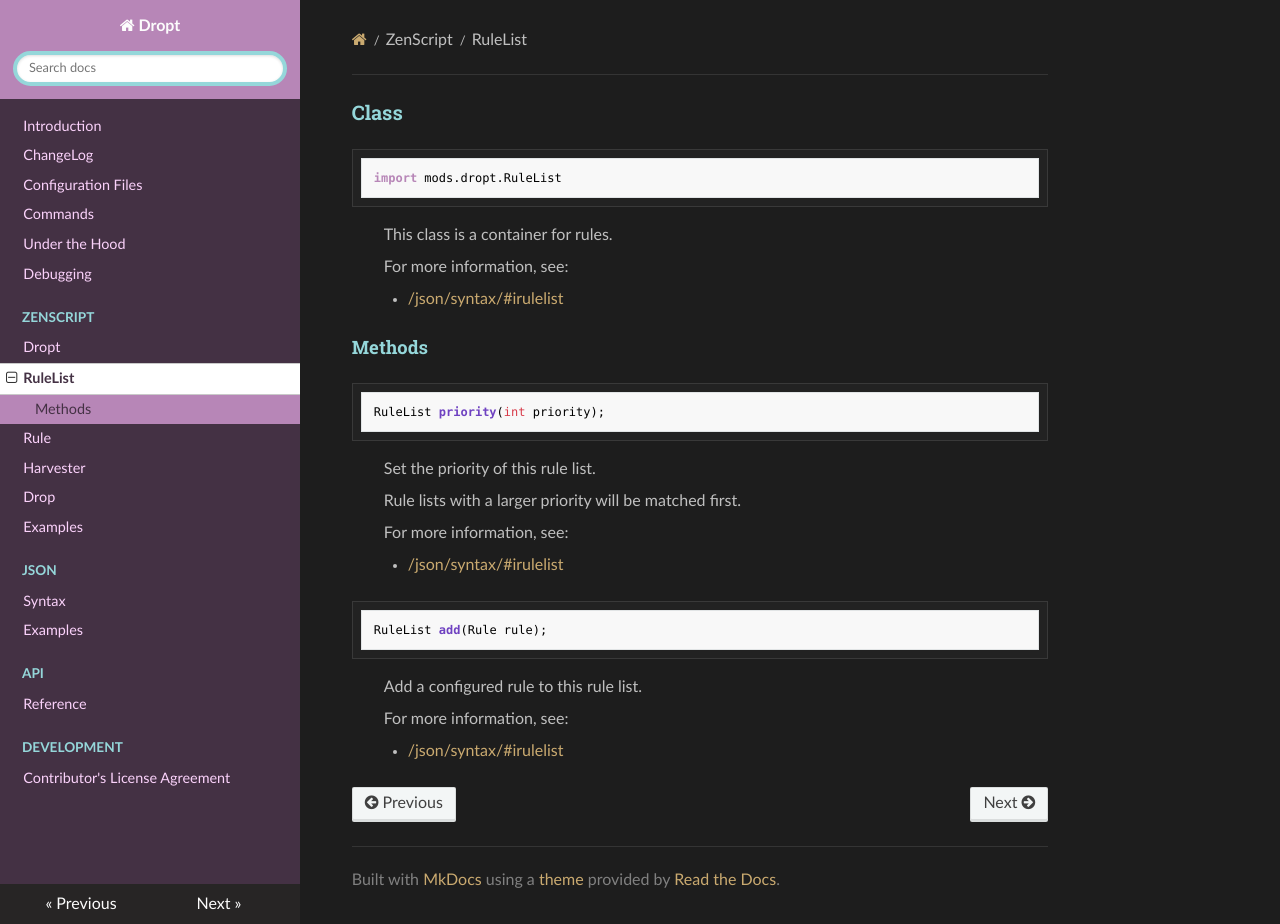
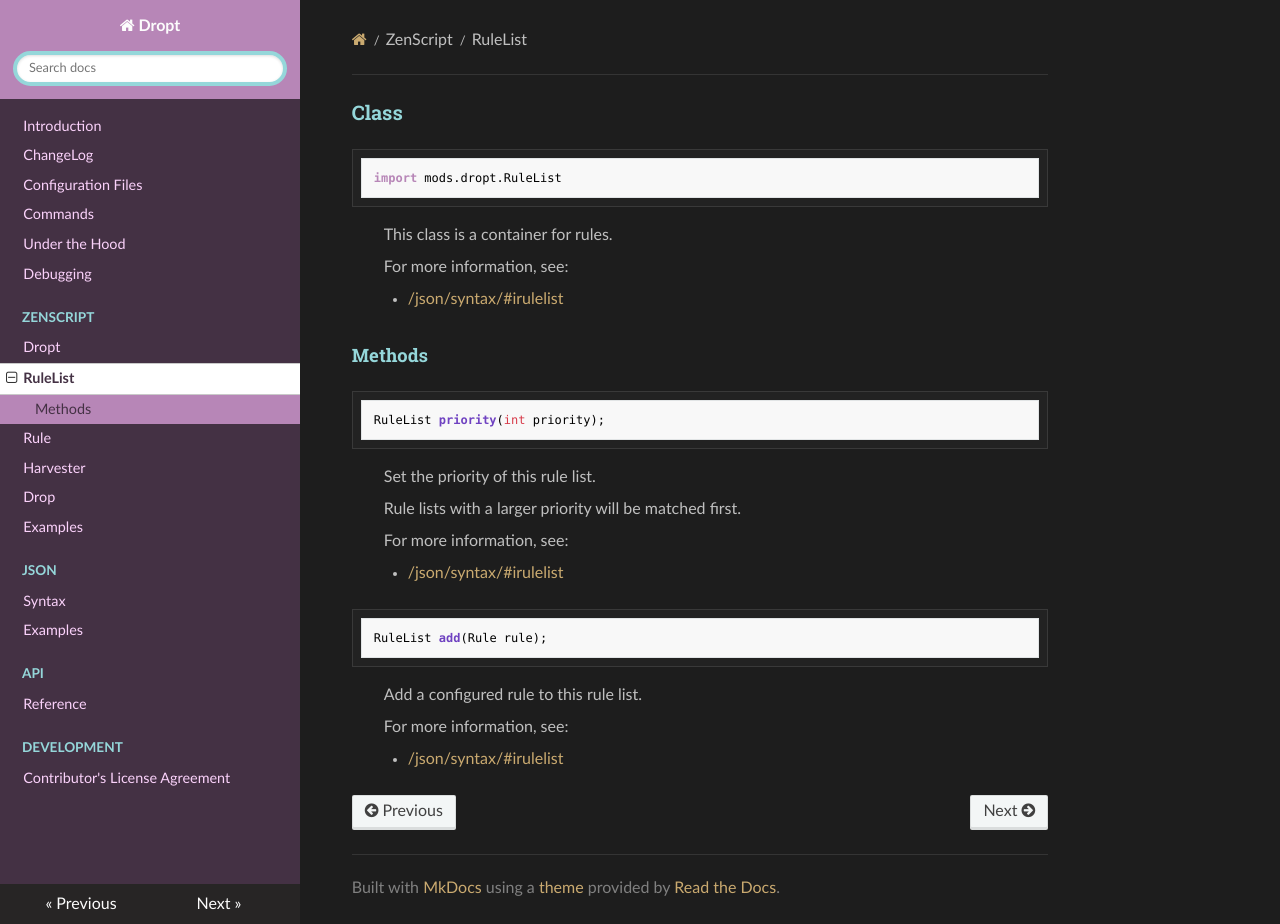
Before and after one commit to codetaylor/dropt-1.12, an MkDocs documentation site: the page built from docs/zs/rulelist.md, in a window 1280 px wide and 924 px high. Built offline with MkDocs 1.6.1, drawn with Linux system fonts in a browser that asks for light colours; nearby versions of some CDN libraries; old or Windows-style settings are respelled for this version of MkDocs.

Commit message:
Update docs

```diff
--- a/docs/custom.css
+++ b/docs/custom.css
@@ -40,6 +40,10 @@ section a:hover {
     padding-left: 32px;
     padding-bottom: 0px;
     margin-bottom: 8px;
+}
+
+.section #methods {
+    margin-top: 32px;
 }
 
 li.zen-description {
```
